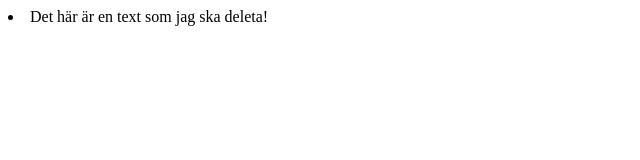
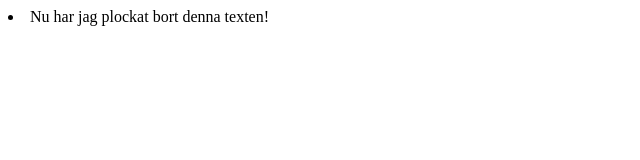
Before and after one commit to lespionage/newstuff, a plain HTML site: page index.html in a window 1280 px wide. Shown: the full height of the page, 0-640 px from the left. Drawn offline with Linux system fonts and the light colour scheme.

Commit message:
Ändring

```diff
--- a/index.html
+++ b/index.html
@@ -1,7 +1,7 @@
 <html>
 	<li>
 
-		Det här är en text som jag ska deleta!
+		Nu har jag plockat bort denna texten!
 
 	</li>
 
```
